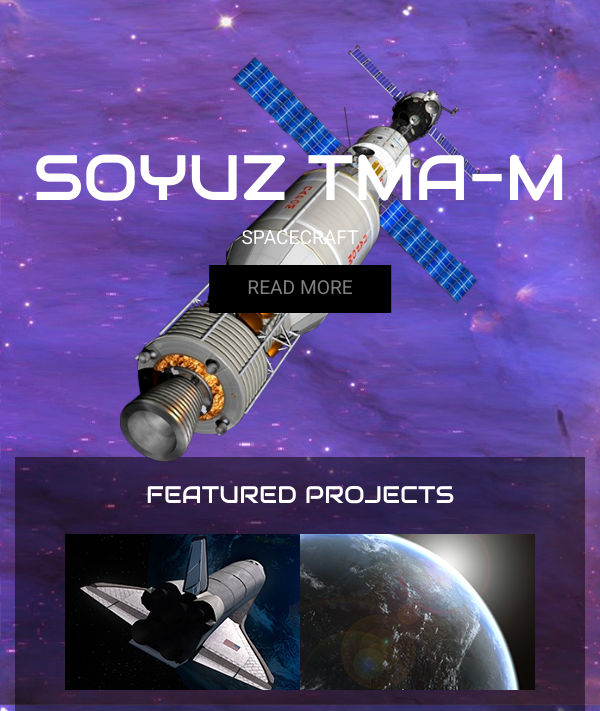
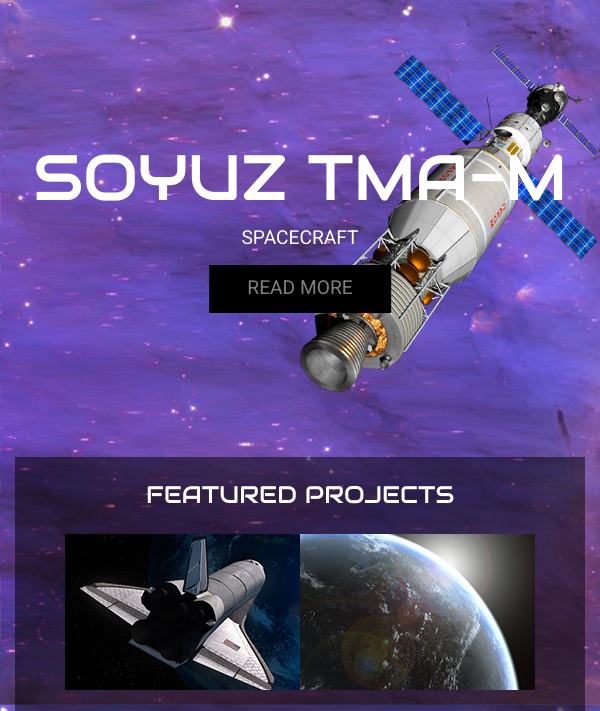
Before and after one commit to gkdhindsa/HackGirlSummer, a plain HTML site: page index.html in a window 600 px wide. Shown: the part 63-774 px from the top of the page. Drawn offline with nearby package versions, Linux system fonts and the light colour scheme.

Commit message:
index page main

```diff
--- a/assets/css/style.css
+++ b/assets/css/style.css
@@ -92,12 +92,11 @@
         left: 50%;
         transform: translateX(-50%);
     }
+    .sat{left: 50%;}
+
 }
 @media (min-width: 575px) and (max-width: 767.98px) {
-    .sat{
 
-        margin: 0% 20% 0% 20%;
-    }
     .sat-text{
         left: 50%;
         transform: translateX(-50%);
@@ -106,6 +105,7 @@
     .sat-text h1{
         white-space: nowrap;
     }
+    .sat{left: 50%;}
 }
 
 @media (min-width: 768px) and (max-width: 991.98px) {
```
